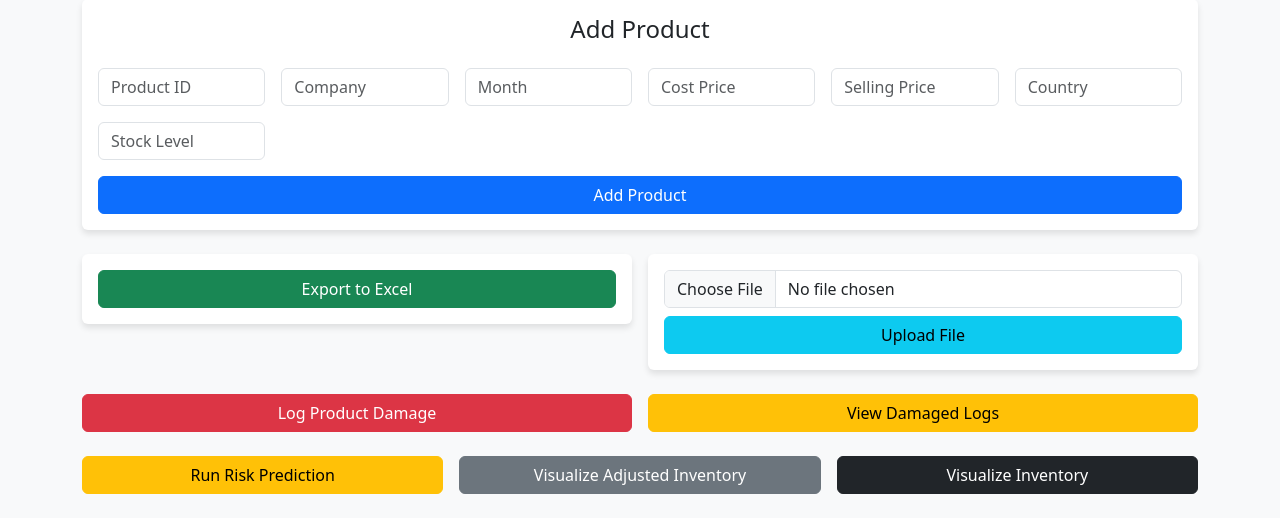
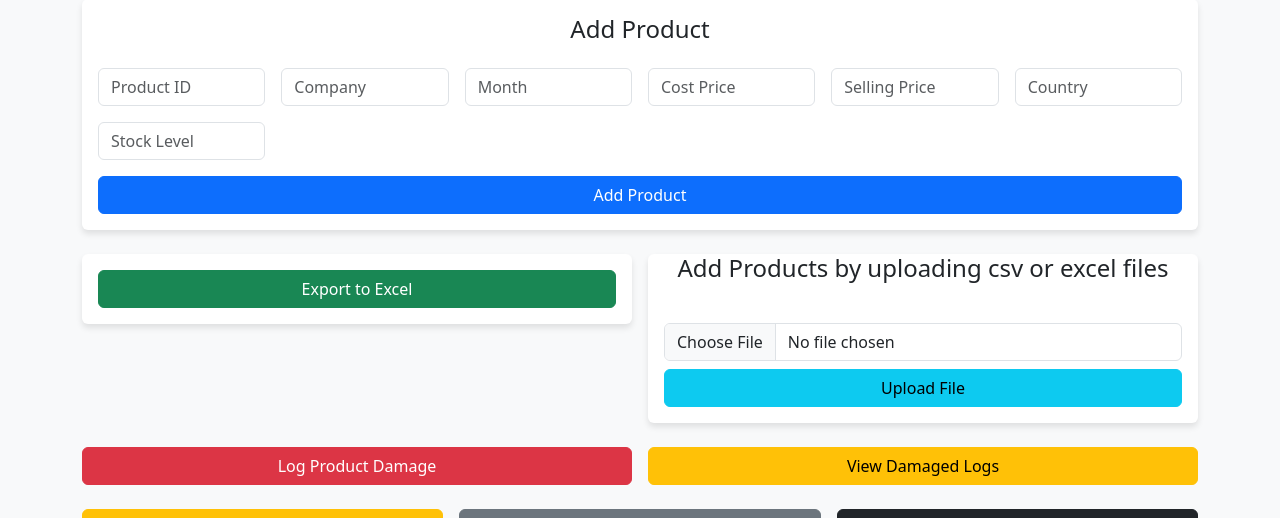
Before and after one commit to Charan908515/AI-driven-supply-chain-disruption-predictor-and-inventory-optimization, a Flask app: page / in a window 1280 px wide. Shown: the part 105-623 px from the top of the page. Run offline with Flask 3, Linux system fonts and the light colour scheme; data that the repository does not hold is empty; parts of the project's set-up code (start-up, migrations or seed data) failed here and were passed over.

Commit message:
Update index.html

```diff
--- a/MileStone-3/templates/index.html
+++ b/MileStone-3/templates/index.html
@@ -78,6 +78,7 @@
             </div>
             <div class="col-md-6">
                 <div class="card">
+                    <h4 class="card-title text-center mb-4">Add Products by uploading csv or excel files</h4>
                     <div class="card-body text-center">
                         <form action="/import" method="POST" enctype="multipart/form-data">
                             <input type="file" name="file" class="form-control mb-2" accept=".csv,.xlsx" required>
```
